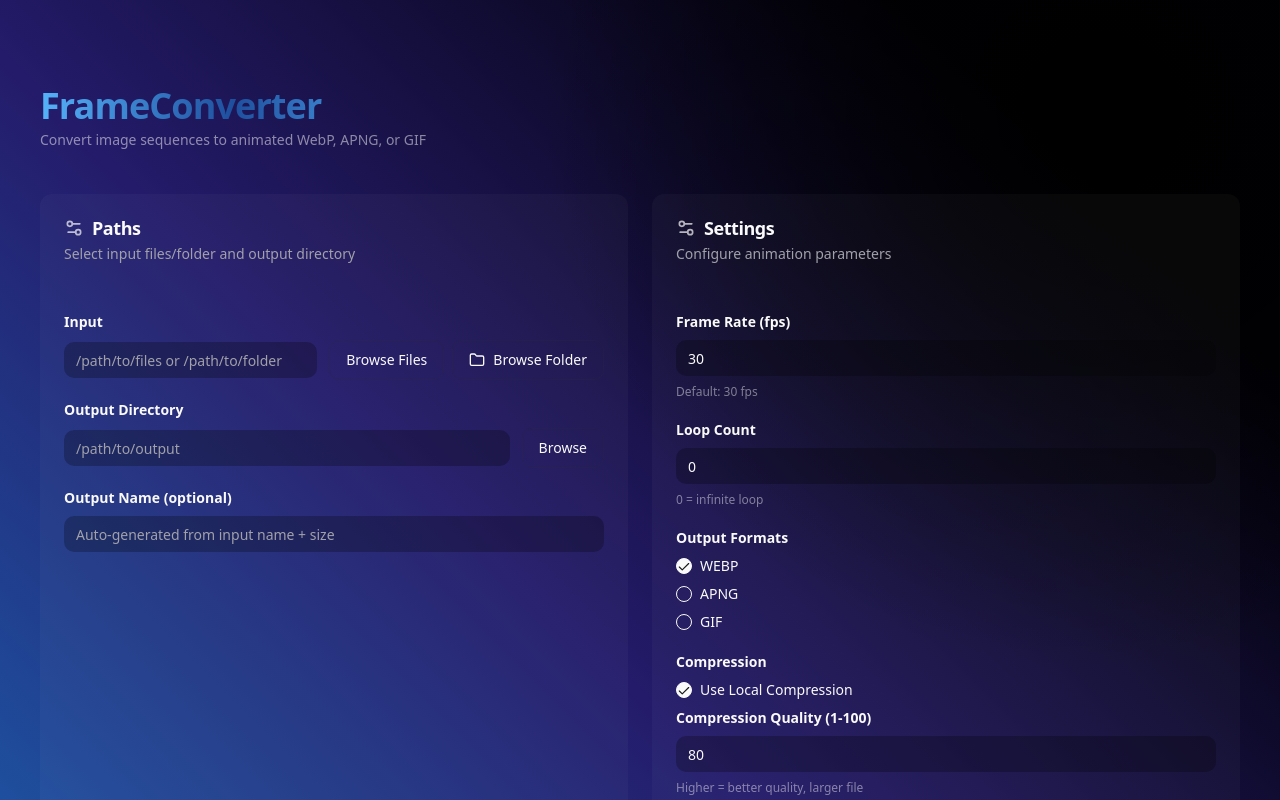
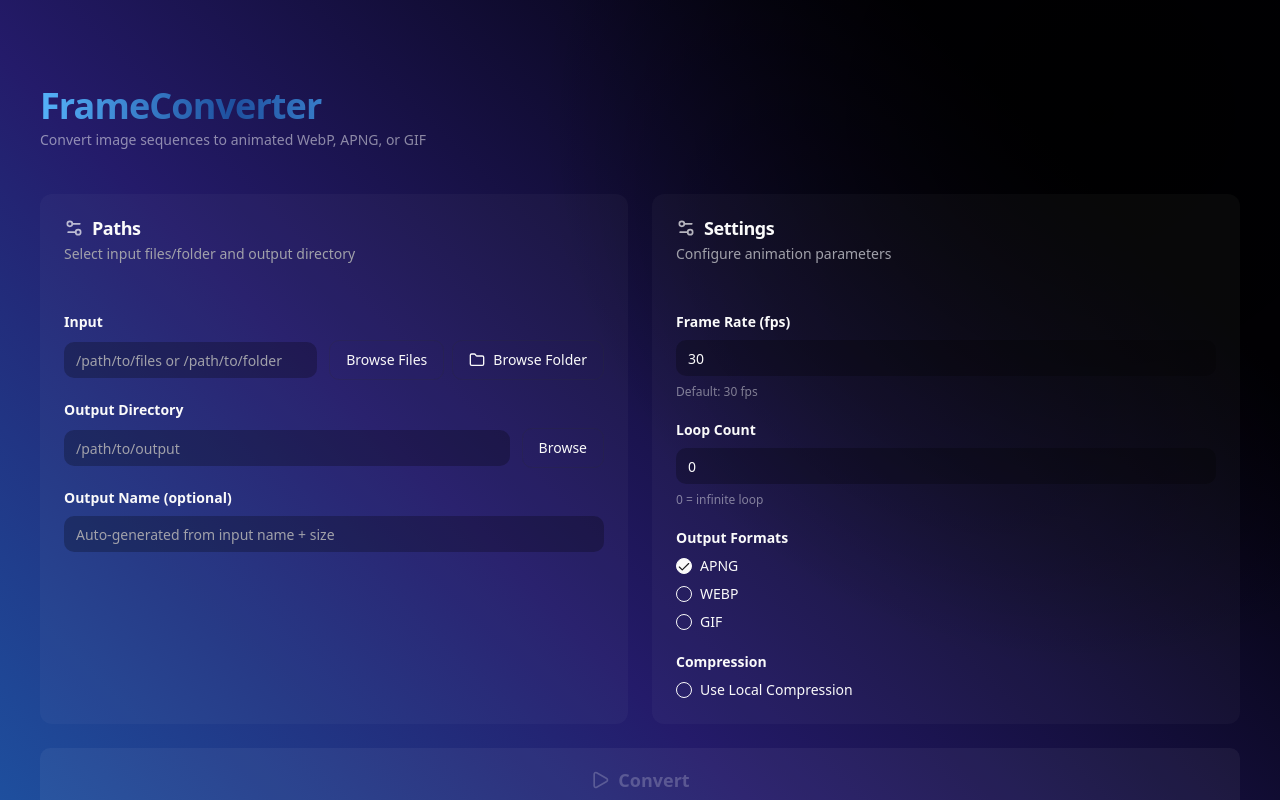
Before and after one commit to TaoisPrisetK/FrameConverter, a React (Vite) app: page / in a window 1280 px wide. Built offline with nearby package versions, Linux system fonts and the light colour scheme.

Commit message:
feat: update default output format to APNG and disable local compression

```diff
--- a/src/App.tsx
+++ b/src/App.tsx
@@ -61,8 +61,8 @@
   const [outputName, setOutputName] = useState<string>('')
   const [fps, setFps] = useState<string>('30')
   const [loopCount, setLoopCount] = useState<string>('0')
-  const [formats, setFormats] = useState<string[]>(['webp'])
-  const [useLocalCompression, setUseLocalCompression] = useState<boolean>(true)
+  const [formats, setFormats] = useState<string[]>(['apng'])
+  const [useLocalCompression, setUseLocalCompression] = useState<boolean>(false)
   const [compressionQuality, setCompressionQuality] = useState<string>('80')
 
   const [scanResult, setScanResult] = useState<ScanResult | null>(null)
@@ -468,7 +468,7 @@
                 <div className="space-y-2">
                   <div className="text-sm font-semibold">Output Formats</div>
                   <div className="flex flex-col gap-2">
-                    {['webp', 'apng', 'gif'].map((format) => (
+                    {['apng', 'webp', 'gif'].map((format) => (
                       <div key={format} className="flex items-center space-x-2">
                         <Checkbox
                           id={format}
@@ -515,18 +515,7 @@
             </Card>
           </motion.div>
 
-          <motion.div {...fadeUp} className="w-full">
-            <Card className="bg-white/[0.03]">
-              <CardHeader className="flex-row items-start justify-between gap-6 space-y-0">
-                <div className="min-w-0 flex flex-col space-y-1.5">
-                  <CardTitle className="flex items-center gap-2">
-                    <Play className="h-5 w-5 opacity-70" />
-                    Convert
-                  </CardTitle>
-                  <CardDescription>Start conversion process</CardDescription>
-                </div>
-              </CardHeader>
-              <CardContent className="space-y-4">
+          <motion.div {...fadeUp} className="w-full space-y-4">
             <div className={canConvert ? 'cta-pill-wrap w-full' : 'w-full'}>
               {canConvert ? (
                 <button className="cta-plain cta-pill transition-opacity" disabled={!canConvert} onClick={startConvert} type="button">
@@ -616,8 +605,6 @@
                 ))}
               </div>
             )}
-              </CardContent>
-            </Card>
           </motion.div>
         </div>
       </div>
```
Lines whose indentation alone changed are shown as unchanged.
